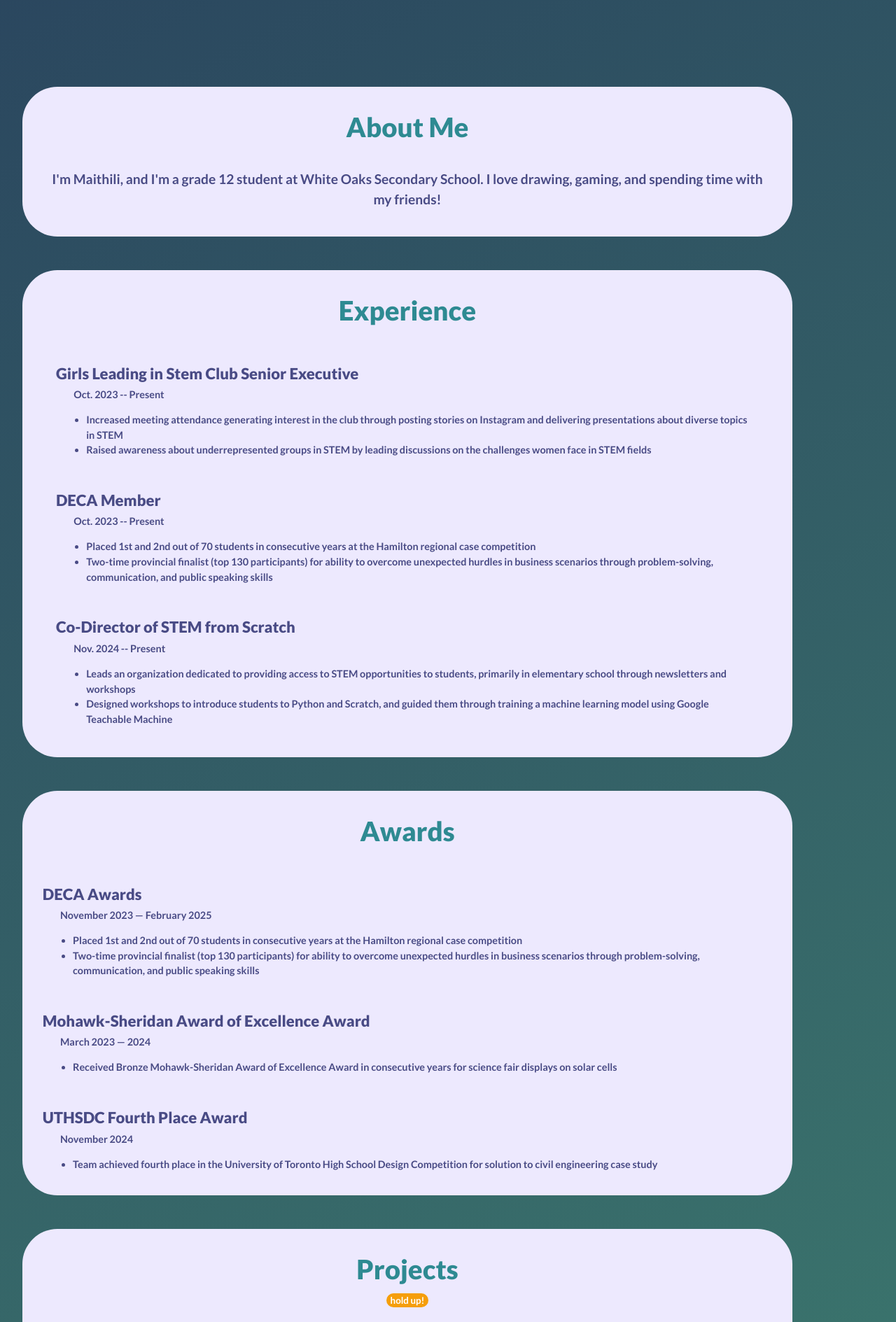
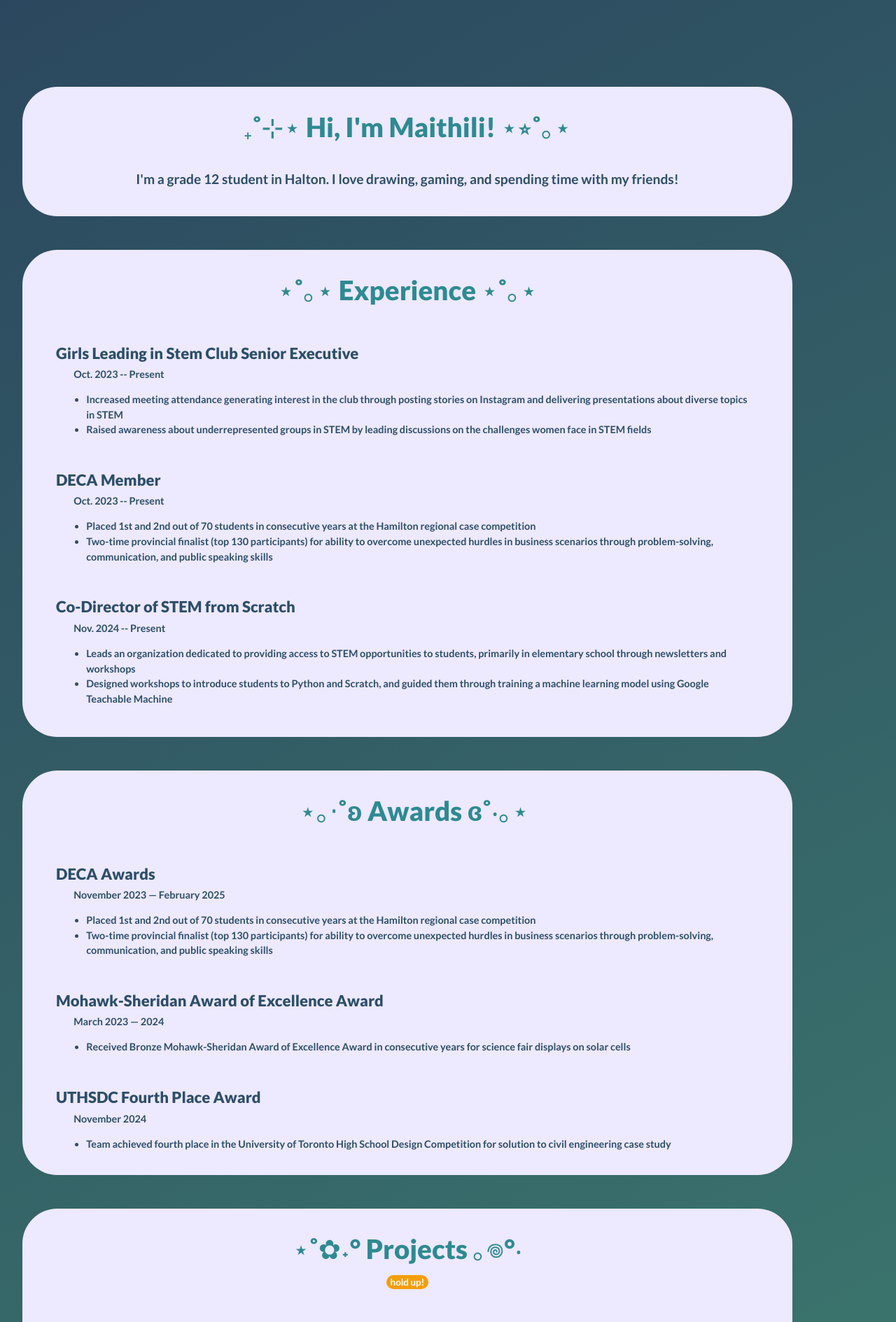
Before and after one commit to junimo-maithili/personal-website, a React (Vite) app: page / in a window 1280 px wide. Shown: the part 589-2478 px from the top of the page at 70% size. Built offline with nearby package versions, Linux system fonts and the light colour scheme; a web font is replaced by a local one.

Commit message:
Added styling and changed CSS structure

```diff
--- a/package.json
+++ b/package.json
@@ -7,7 +7,9 @@
     "dev": "vite",
     "build": "tsc -b && vite build",
     "lint": "eslint .",
-    "preview": "vite preview"
+    "preview": "vite preview",
+    "postbuild": "cp dist/index.html dist/404.html",
+    "deploy": "gh-pages -d dist"
   },
   "dependencies": {
     "aos": "^2.3.4",
@@ -24,6 +26,7 @@
     "eslint": "^9.33.0",
     "eslint-plugin-react-hooks": "^5.2.0",
     "eslint-plugin-react-refresh": "^0.4.20",
+    "gh-pages": "^6.3.0",
     "globals": "^16.3.0",
     "typescript": "~5.8.3",
     "typescript-eslint": "^8.39.1",
--- a/src/App.tsx
+++ b/src/App.tsx
@@ -125,13 +125,13 @@
           <img className="sideImg" src={sharkSideImg}></img>
         </div>
 
-        <div className="aboutMeDiv" data-aos="flip-right">
-          <h2>About Me</h2>
-          <p>I'm Maithili, and I'm a grade 12 student at White Oaks Secondary School. I love drawing, gaming, and spending time with my friends!</p>
+        <div className="backCard" id="aboutMeDiv" data-aos="flip-right">
+          <h2>₊˚⊹⋆ Hi, I'm Maithili! ⋆⭒˚｡⋆</h2>
+          <p>I'm a grade 12 student in Halton. I love drawing, gaming, and spending time with my friends!</p>
         </div>
 
-        <div className="experienceDiv" data-aos="flip-left">
-          <h2>Experience</h2>
+        <div className="backCard" id="experienceDiv" data-aos="flip-left">
+          <h2>⋆˚｡⋆ Experience ⋆˚｡⋆</h2>
 
           <div className="experienceItem">
             <h3>Girls Leading in Stem Club Senior Executive</h3>
@@ -161,8 +161,8 @@
           </div>
         </div>
 
-        <div className="awardsDiv" data-aos="flip-right">
-          <h2>Awards</h2>
+        <div className="backCard" id="awardsDiv" data-aos="flip-right">
+          <h2>⋆｡‧˚ʚ Awards ɞ˚‧｡⋆</h2>
 
           <div className="award">
             <h3>DECA Awards</h3>
@@ -190,9 +190,10 @@
           </div>
         </div>
 
-        <div className="projectDiv" data-aos="flip-left">
-          <h2>Projects</h2>
-          <button type="button" onClick={pauseButton}>{paused ? "go ahead!" : "hold up!"}</button>
+        <div className="backCard" id="projectDiv" data-aos="flip-left">
+          <h2>⋆˚✿˖° Projects ｡𖦹°‧</h2>
+          <button type="button" className="pauseButton" onClick={pauseButton}>{paused ? "go ahead!" : "hold up!"}</button>
+          <p className="scrollLabel">Scroll ˋ°•*⁀➷</p>
 
           <div className="projectsWrapper">
             <div className="allProjects" ref={allProjectsRef}>
@@ -224,8 +225,8 @@
           </div>
         </div>
 
-        <div className="contactMeDiv" data-aos="flip-right">
-            <h2>Contact Me!</h2>
+        <div className="backCard" id="contactMeDiv" data-aos="flip-right">
+            <h2>⋆ 𖤓 Contact Me! ⋆˚࿔</h2>
             <p>Feel free to email me at <a className="emailLink" href="mailto:rastogim2948@gmail.com"> rastogim2948@gmail.com</a> :)</p>
         </div>
       </div>
--- a/src/index.css
+++ b/src/index.css
@@ -1,11 +1,10 @@
 /* Fonts */
 @import url('https://fonts.googleapis.com/css2?family=Ancizar+Serif:ital,wght@0,300..900;1,300..900&family=Lato:ital,wght@0,100;0,300;0,400;0,700;0,900;1,100;1,300;1,400;1,700;1,900&display=swap" rel="stylesheet');
 
-
 :root {
   line-height: 1.5;
-
-  background: linear-gradient(152deg,rgba(39, 61, 92, 1) 0%, rgba(50, 91, 101, 1) 45%, rgba(62, 127, 112, 1) 100%);  color: #494b85;
+  background: linear-gradient(152deg,rgba(39, 61, 92, 1) 0%, rgba(50, 91, 101, 1) 45%, rgba(62, 127, 112, 1) 100%);
+  color: #2c4e69;
   font-synthesis: none;
   text-rendering: optimizeLegibility;
   -webkit-font-smoothing: antialiased;
@@ -27,6 +26,7 @@
   color: #F59E0B;
   cursor: url("./assets/cursorClick.png") 20 30, auto;
 }
+
 button {
   width: auto;
   height: 1.5em;
@@ -37,24 +37,15 @@
   font-family: "Lato", sans-serif;
   border-radius: 500em;
   position: relative;
-  top: -2em;
+  top: 1.5em;
   font-weight: 700;
-
+  margin-bottom: 3em;
 }
 button:hover {
   background-color: #e28f00;
   cursor: url("./assets/cursorClick.png") 20 30, auto;
+  transform: scale(1.1);
 }
-
-/* Scroll bar */
-.allProjects::-webkit-scrollbar {
-  height: 1em;
-}
-.allProjects::-webkit-scrollbar-thumb {
-  background-color: #F59E0B;
-  border-radius: 3em;
-}
-
 
 body {
   margin: 0;
@@ -89,31 +80,37 @@
   color: #2e8a92;
   font-weight: 800;
   margin-top: 0.25em;
+  overflow: auto;
 }
 h3, .allProjects a {
   font-size: 2.3em;
   margin-bottom: -0.5em;
-  color: #494b85;
+  color: #2c4e69;
   font-weight: 800;
   margin-top: 2em;
   overflow: auto;
   white-space: nowrap;
 }
-.allProjects h2 {
-  margin-bottom: 2em;
-  color: #FFFFFF;
+#projectDiv h2 {
+  margin-bottom: -0.3em;
 }
 img {
   object-fit: cover;
 }
 
-.aboutMeDiv, .experienceDiv, .projectDiv, .contactMeDiv, .awardsDiv {
+/* Background cards */
+.backCard {
   padding: 2em;
   transition: transform 0.4s ease;
   margin-bottom: 5em;
   background-color: #EDE9FE;
   border-radius: 50px;
+  transition: box-shadow 0.3s ease, transform 0.3s ease;
 }
+.backCard:hover {
+  box-shadow: 0 0 20px rgba(46,138,146, 0.7);
+}
+
 .allProjects, .myImgDiv, .contactLinks {
   display: flex;
   flex-direction: row;
@@ -123,10 +120,16 @@
 
 /* Remove certain elements on smaller screens */
 @media (max-width: 767px) {
-  .sideImg, .sparkles {
+  .sideImg, .sparkles, .pauseButton {
     display: none;
   }
 }
+@media (min-width: 768px) {
+  .scrollLabel {
+    display: none;
+  }
+}
+
 
 /* Profile */
 .contactLinks {
@@ -185,14 +188,14 @@
 }
 
 /* About Me */
-.aboutMeDiv p {
+#aboutMeDiv p {
   font-size: 2em;
   margin-left: -0.9em;
   margin-right: -0.9em;
 }
 
 /* Experience */
-.experienceDiv {
+#experienceDiv {
   padding-bottom: 3em;
 }
 .experienceItem {
@@ -200,6 +203,16 @@
   padding-left: 3em;
   padding-right: 3em;
   overflow-wrap: break-word;
+}
+
+/* Awards */
+#awardsDiv {
+  text-align: left;
+  padding-left: 5em;
+  padding-right: 3em;
+}
+#awardsDiv h2 {
+  text-align: center;
 }
 
 /* Projects */
@@ -220,17 +233,21 @@
 }
 .project {
   max-width: 35em;
-
+}
+.project a:hover {
+  color: #F59E0B;
+}
+.scrollLabel {
+  margin-top: -2em;
 }
 
-/* Awards */
-.awardsDiv {
-  text-align: left;
-  padding-left: 3em;
-  padding-right: 3em;
+/* Scroll bar */
+.allProjects::-webkit-scrollbar {
+  height: 1em;
 }
-.awardsDiv h2 {
-  text-align: center;
+.allProjects::-webkit-scrollbar-thumb {
+  background-color: #F59E0B;
+  border-radius: 3em;
 }
 
 /* Projects animations */
@@ -255,6 +272,9 @@
   overflow: hidden;
   transform-origin: left center;
 }
+.allProjects[animated="true"]:hover {
+  animation-play-state: paused;
+}
 .allProjects[animated="false"] {
   overflow-x: auto;
   display: flex;
@@ -262,6 +282,12 @@
   width: 100%;
   -webkit-overflow-scrolling: touch;
   justify-content: left;
+}
+.project:hover {
+  transform: scale(1);
+}
+.project {
+  transform: scale(0.9);
 }
 @keyframes scroll {
   to {
```
Also changed, not shown: 1 other file (tests, documents, lock files or other folders).
